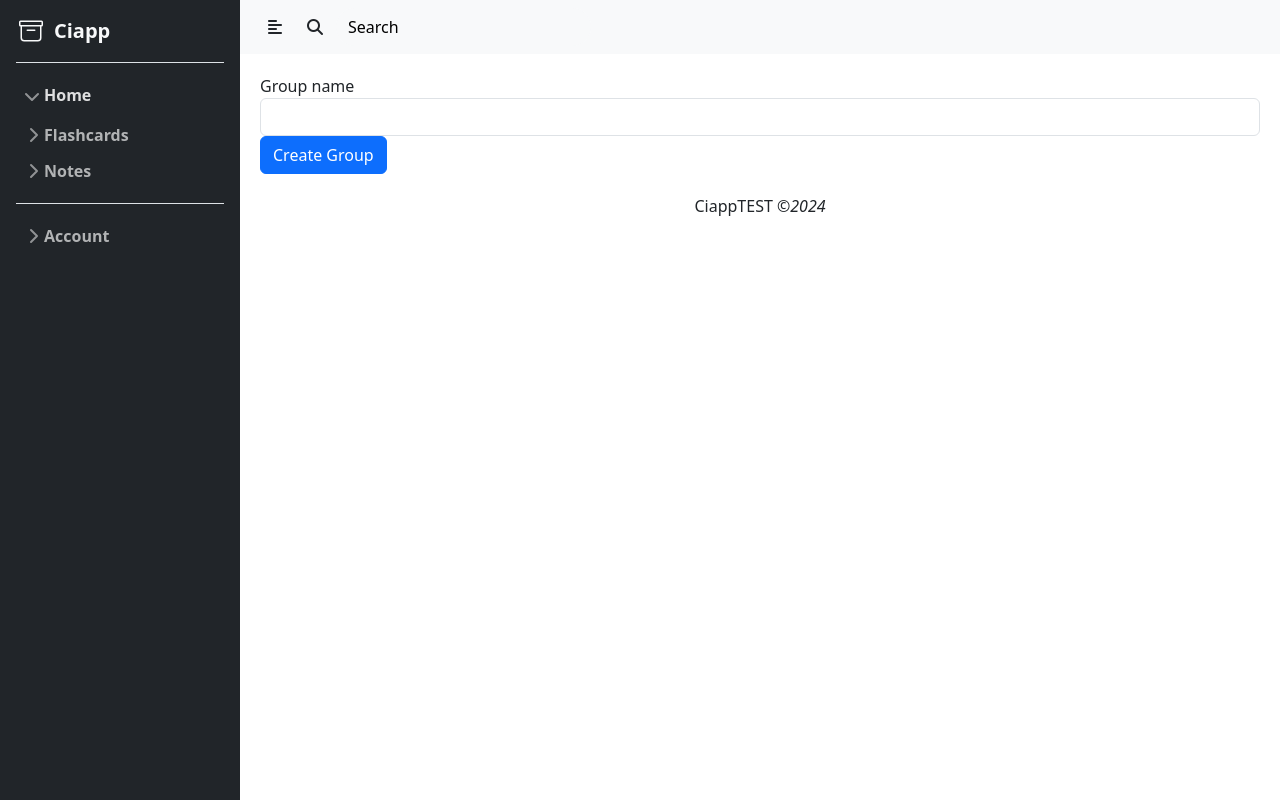
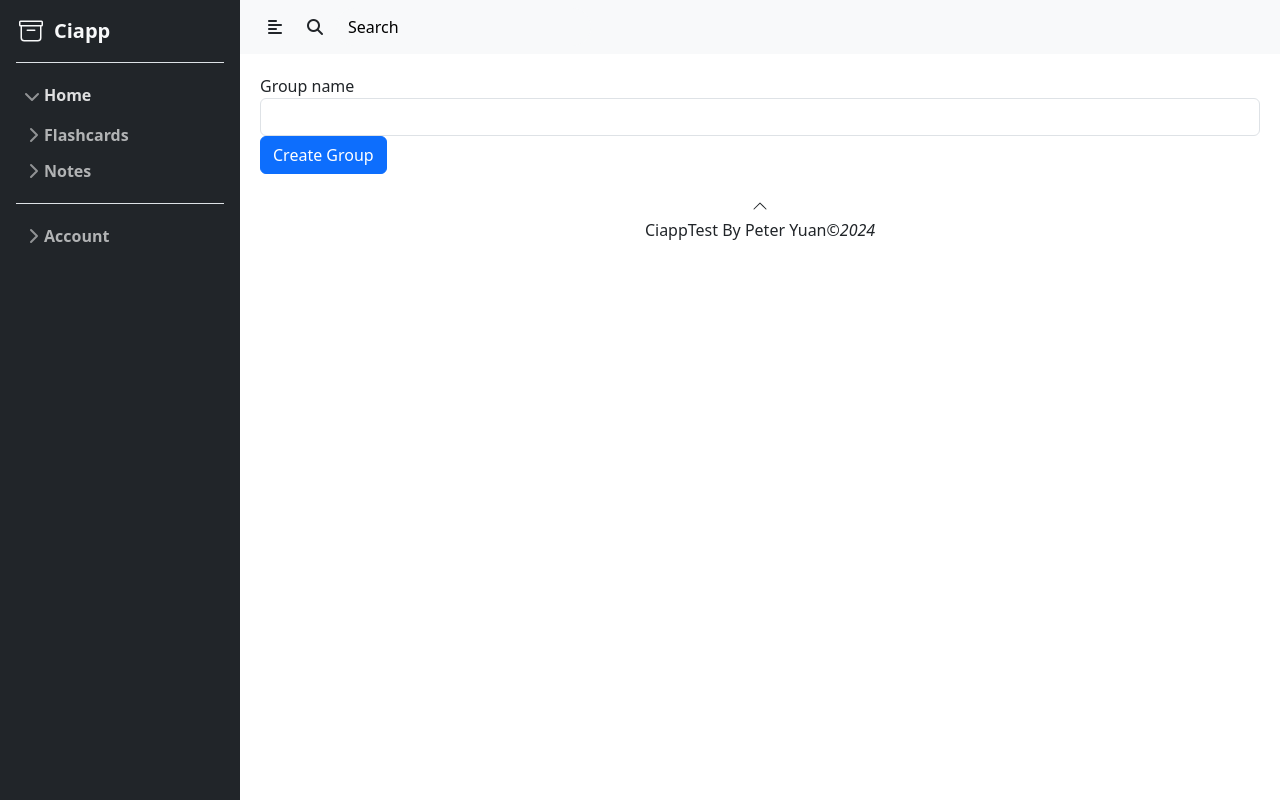
Before and after one commit to ziqiangy/ciapptest, a PHP site: the page made by application/views/group/insert.php in a window 1280 px wide. Run offline with PHP 8.4, Linux system fonts and the light colour scheme; the template is opened without the code that fills it, so the values that code supplies are empty; some libraries are stand-ins or nearby versions.

Commit message:
fix the footer layout and add move back to top

```diff
--- a/application/views/templates/footer.php
+++ b/application/views/templates/footer.php
@@ -12,12 +12,32 @@
     }
 </style>
 
-<div class="footer">
-    <div>
-    CiappTEST
-    <em>&copy;2024</em>
+<div class="container">
+  <div class="row">
+    <div class="text-center">
+      <span onclick="topFunction()" id="myBtn" style="cursor:pointer;" title="Go to top">
+        <svg xmlns="http://www.w3.org/2000/svg" width="16" height="16" fill="currentColor" class="bi bi-chevron-up" viewBox="0 0 16 16">
+            <path fill-rule="evenodd" d="M7.646 4.646a.5.5 0 0 1 .708 0l6 6a.5.5 0 0 1-.708.708L8 5.707l-5.646 5.647a.5.5 0 0 1-.708-.708z" />
+        </svg>
+      </span>
     </div>
+  </div>
+  <div class="row"> <div class="text-center"><span>CiappTest By Peter Yuan</span><em>&copy;2024</em></div>
+  </div>
+</div>
 
-</div>
+
+
+
+
+<script>
+function topFunction() {
+
+window.scrollTo({top: 0, behavior: 'smooth'});
+}
+</script>
+
+
+
 </body>
 </html>
```
